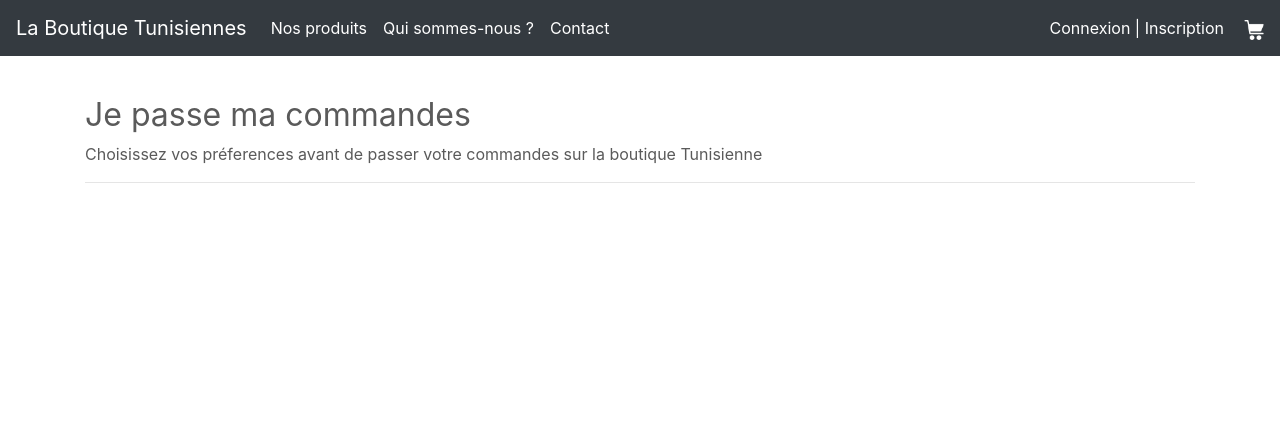
After one commit to wa2l-99/e-commerce, a Symfony app: template templates/order/index.html.twig in a window 1280 px wide. The commit adds this page. Shown: the top 423 px of the page. Run offline with Twig, Linux system fonts and the light colour scheme; the template is opened without the code that fills it, so the values that code supplies are empty; some libraries are stand-ins or nearby versions.

Commit message:
Chore: Créer un Controller ''orderController" pour les commandes

```diff
--- a/templates/cart/index.html.twig
+++ b/templates/cart/index.html.twig
@@ -53,7 +53,7 @@ Retrouvez l'ensemble des produits que vous avez ajouter au panier
   <div class="text-right mb-5">
     <b>Nombre de produit:</b>{{cart|length}}<br>
     <b>Totale de mon panier:</b>{{ (total / 100)|number_format(2, ',', '.') }} TND<hr>
-    <a href="" class="btn btn-success btn-block">Valider mon panier</a>
+    <a href="{{path ('order')}}" class="btn btn-success btn-block">Valider mon panier</a>
   </div>
 {% else %}
 <hr>
--- /dev/null
+++ b/templates/order/index.html.twig
@@ -0,0 +1,10 @@
+{% extends 'base.html.twig' %}
+
+{% block title %}Valider ma  commandes - La boutique Tunisienne{% endblock %}
+
+{% block content %}
+    <h2>Je passe ma commandes</h2>
+    <p>Choisissez vos préferences avant de passer votre commandes sur la boutique Tunisienne</p>
+    <hr>
+
+{% endblock %}
```
Also changed, not shown: src/Controller/OrderController.php (added, +18 -0 lines).
